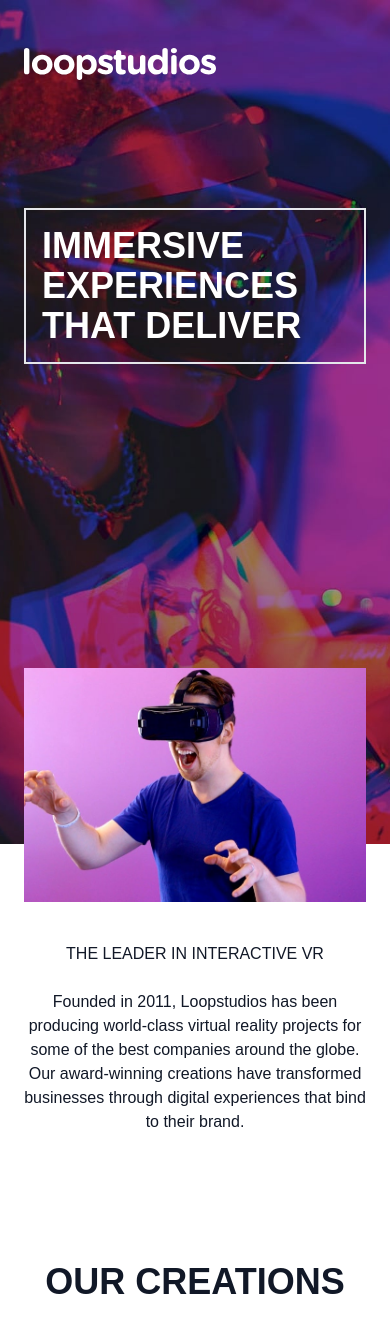
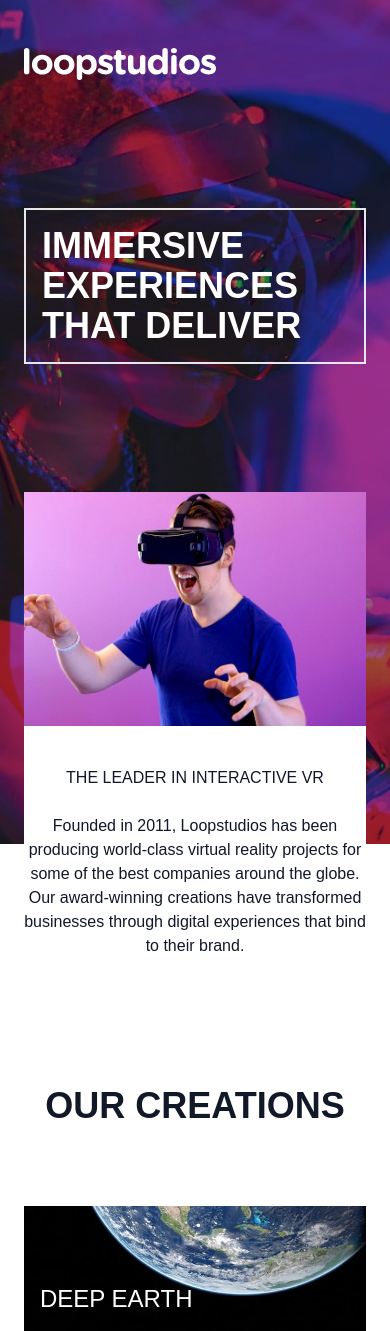
Before and after one commit to Najamulhassan3383/SP21-BCS-065-web-tech-by-usman-akram, a React (Vite) app in the folder Tailwind_css/tailwind_practice/: page / in a window 390 px wide. Before the commit the page ends 1302 px from the top, so only its background shows below. Built offline with nearby package versions, Linux system fonts and the light colour scheme; a web font is replaced by a local one.

Commit message:
added the items for the creations

```diff
--- a/Tailwind_css/tailwind_practice/src/projects/LoopStudios/Creations.jsx
+++ b/Tailwind_css/tailwind_practice/src/projects/LoopStudios/Creations.jsx
@@ -1,4 +1,6 @@
 import React from "react";
+import deepEarthDesktop from "./loopstudios-landing-page-main/images/desktop/image-deep-earth.jpg";
+import deepEarthMobile from "./loopstudios-landing-page-main/images/mobile/image-deep-earth.jpg";
 
 function Creations() {
   return (
@@ -12,6 +14,26 @@ function Creations() {
           See All
         </button>
       </div>
+      <div className="flex flex-col justify-center w-full space-y-6 text-2xl uppercase md:flex-row md:justify-between">
+        {/* item 1 */}
+        <div className="group w-full relative overflow-hidden md:w-1/4">
+          <img
+            src={deepEarthDesktop}
+            alt="deep-earth"
+            className="w-full hidden transition-all ease-in-out duration-500 transform group-hover:scale-110 md:block"
+          />
+          <img
+            src={deepEarthMobile}
+            alt="deep-earth"
+            className="w-full block transition-all ease-in-out duration-500 transform group-hover:scale-110 md:hidden"
+          />
+          {/* items gradient */}
+          <div className="absolute top-0 bottom-0 left-0 right-0 bg-gradient-to-b from-transparent to gray-900 group-hover:from-gray-50 group-hover:to-white group-hover:opacity-70 "></div>
+          <h5 className="absolute bottom-4 text-white left-0 px-4 duration-200  md:bottom-8 md:px-10 group-hover:scale-110 group-hover:text-black">
+            Deep Earth
+          </h5>
+        </div>
+      </div>
     </div>
   );
 }
--- a/Tailwind_css/tailwind_practice/src/projects/LoopStudios/Hero.jsx
+++ b/Tailwind_css/tailwind_practice/src/projects/LoopStudios/Hero.jsx
@@ -1,7 +1,8 @@
 import logo from "./loopstudios-landing-page-main/images/logo.svg";
+
 function Hero() {
   return (
-    <div className="max-w-6xl container mx-auto px-6 py-12 md:px-6">
+    <div className="max-w-6xl container mx-auto px-6  pt-12 md:px-6 md:pb-12">
       {/* navbar container */}
       <div className="flex items-center font-bold justify-between text-white">
         <img src={logo} alt="logo" className="cursor-pointer" />
```
